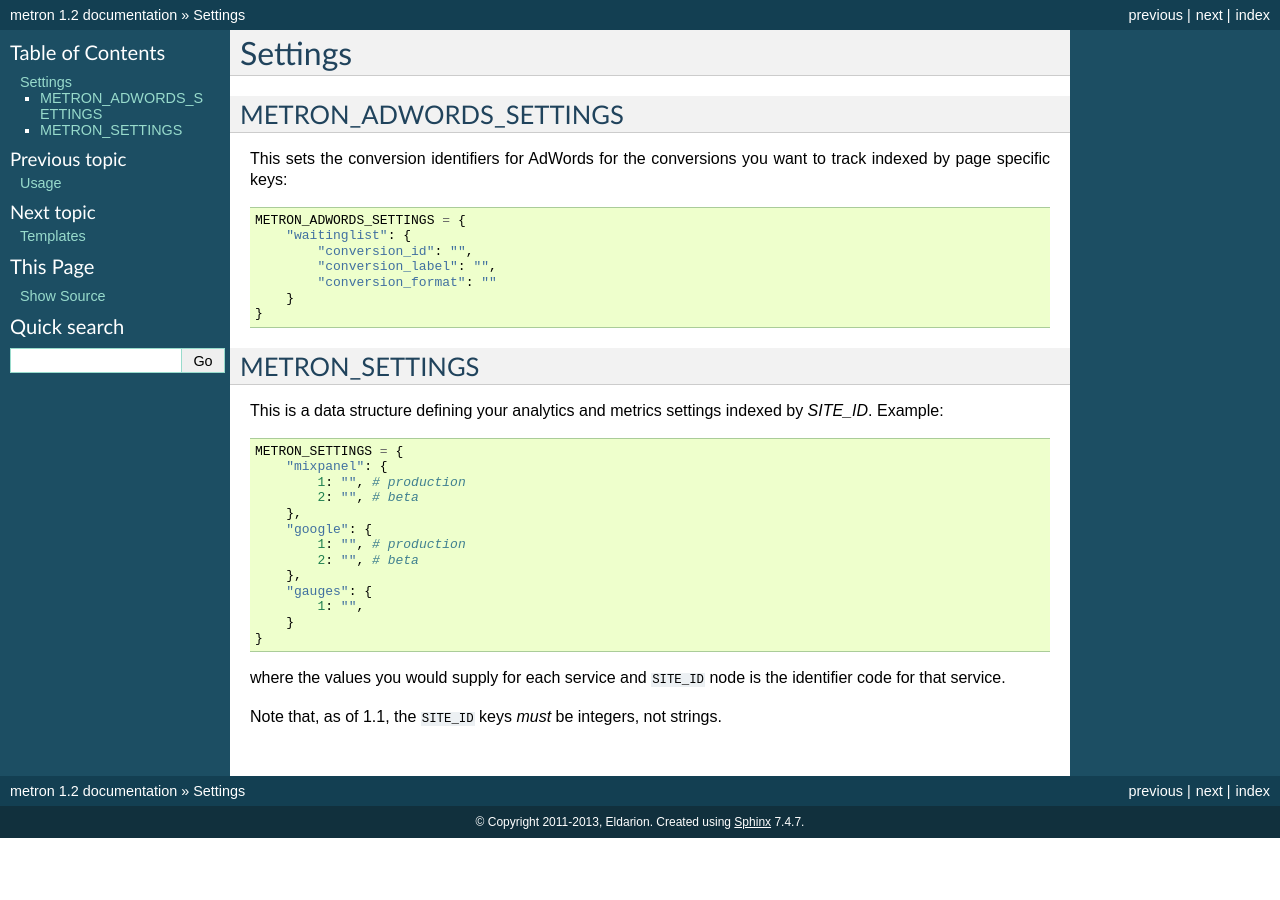
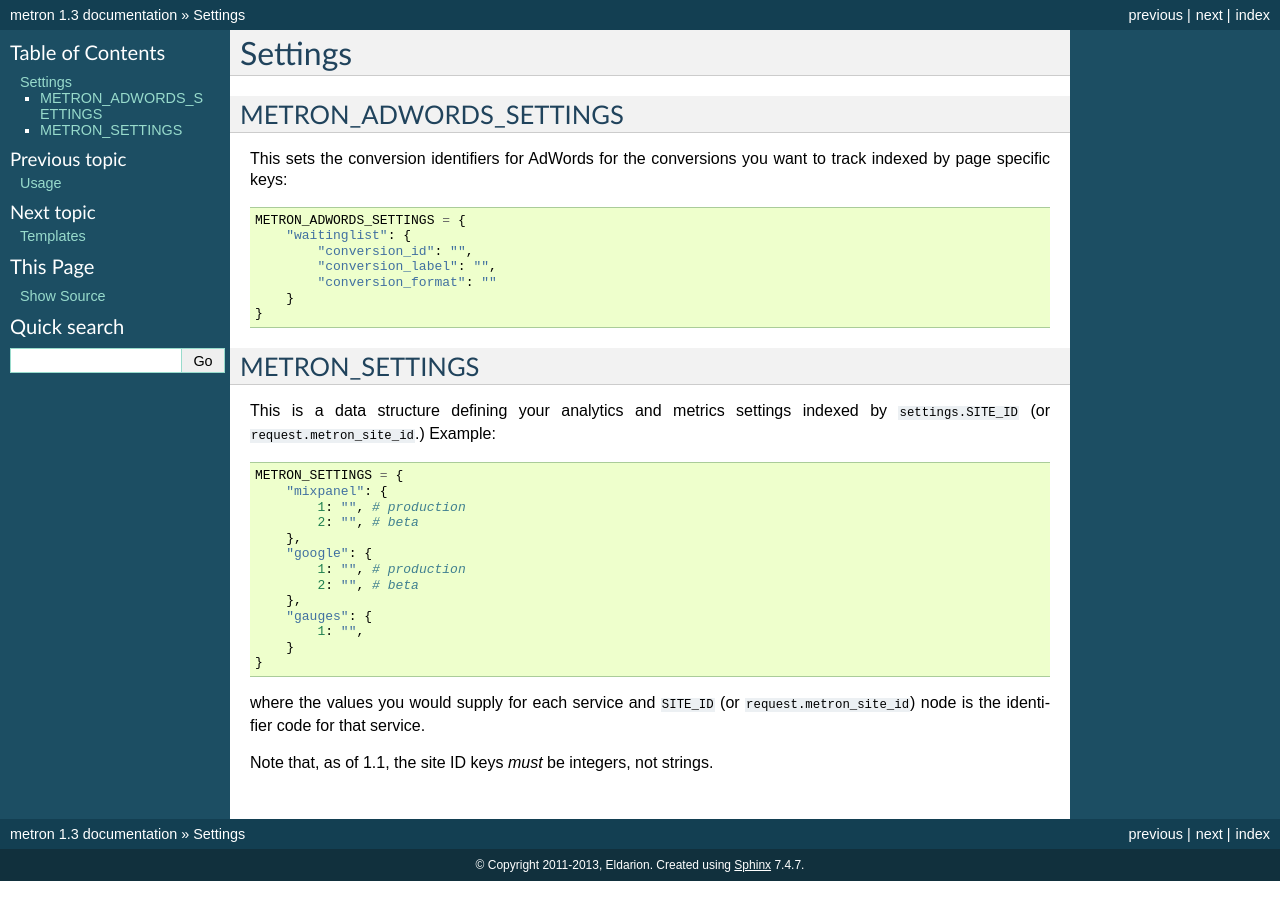
Before and after one commit to pinax/pinax-webanalytics, a Sphinx documentation site: the page built from docs/settings.rst, in a window 1280 px wide. Built offline with Sphinx 7.4.7, drawn with Linux system fonts in a browser that asks for light colours.

Commit message:
added request.metron_site_id support

```diff
--- a/docs/changelog.rst
+++ b/docs/changelog.rst
@@ -2,6 +2,12 @@
 
 ChangeLog
 =========
+
+1.3
+---
+
+- site ID keys in METRON_SETTINGS can reference the value stored in
+  ``request.metron_site_id`` (useful for multi-tenancy setups)
 
 1.2
 ---
--- a/docs/settings.rst
+++ b/docs/settings.rst
@@ -24,7 +24,7 @@ METRON_SETTINGS
 ^^^^^^^^^^^^^^^
 
 This is a data structure defining your analytics and metrics settings
-indexed by `SITE_ID`. Example::
+indexed by ``settings.SITE_ID`` (or ``request.metron_site_id``.) Example::
 
     METRON_SETTINGS = {
         "mixpanel": {
@@ -40,7 +40,7 @@ indexed by `SITE_ID`. Example::
         }
     }
 
-where the values you would supply for each service and ``SITE_ID`` node
-is the identifier code for that service.
+where the values you would supply for each service and ``SITE_ID`` (or
+``request.metron_site_id``) node is the identifier code for that service.
 
-Note that, as of 1.1, the ``SITE_ID`` keys *must* be integers, not strings.
+Note that, as of 1.1, the site ID keys *must* be integers, not strings.
--- a/metron/__init__.py
+++ b/metron/__init__.py
@@ -1,2 +1,2 @@
 # following PEP 386
-__version__ = "1.2"
+__version__ = "1.3"
```
Also changed, not shown: 1 other file.
